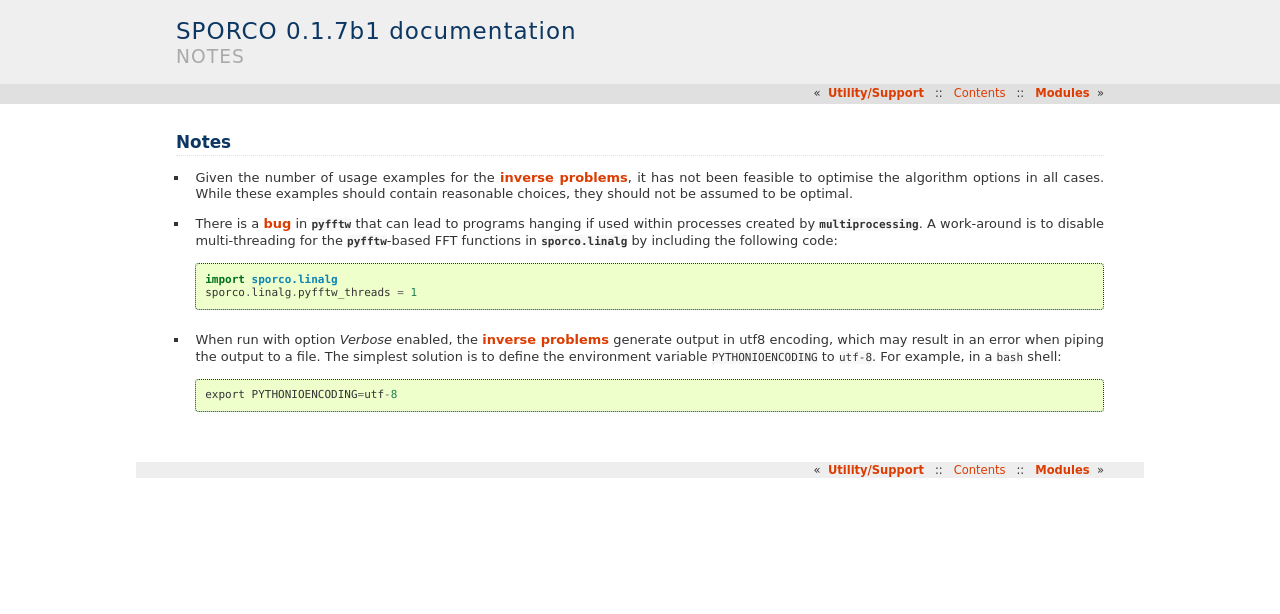
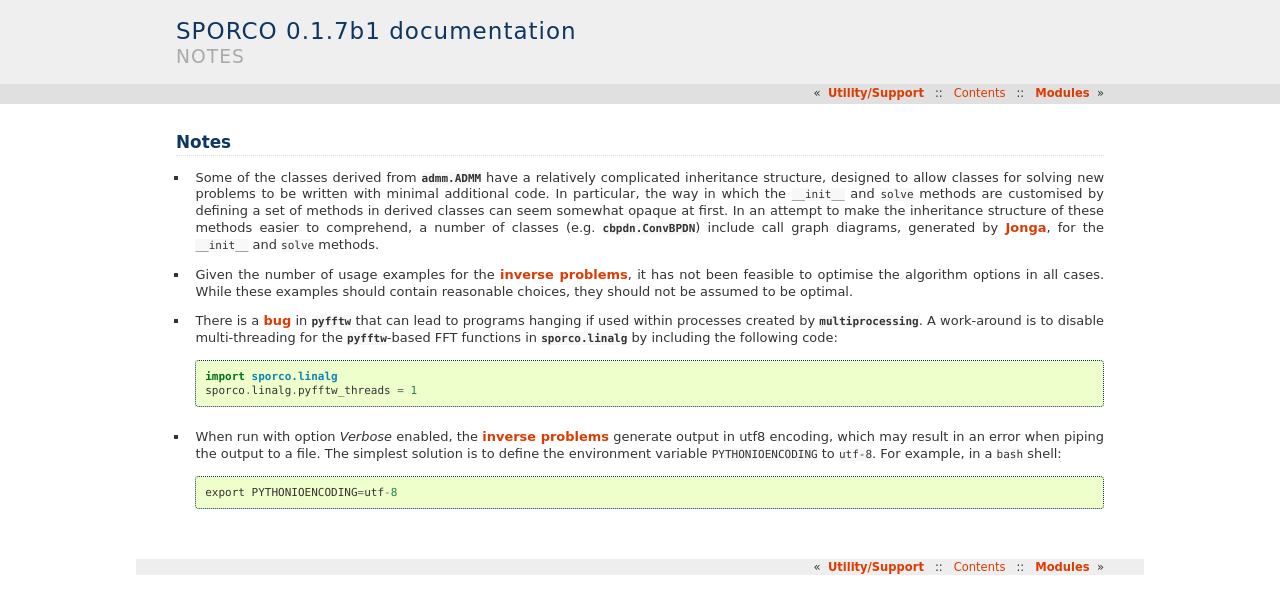
Before and after one commit to bwohlberg/sporco, a Sphinx documentation site: the page built from docs/source/notes.rst, in a window 1280 px wide. Shown: the top 614 px of the page. Built offline with Sphinx 7.4.7, drawn with Linux system fonts in a browser that asks for light colours; pages that are not in the unit, such as notebooks, are missing from menus.

Commit message:
Added discussion of jong call graph diagrams

```diff
--- a/docs/source/notes.rst
+++ b/docs/source/notes.rst
@@ -1,6 +1,17 @@
 Notes
 =====
 
+* Some of the classes derived from :class:`.admm.ADMM` have a
+  relatively complicated inheritance structure, designed to allow
+  classes for solving new problems to be written with minimal
+  additional code. In particular, the way in which the ``__init__`` and
+  ``solve`` methods are customised by defining a set of methods in
+  derived classes can seem somewhat opaque at first. In an attempt to
+  make the inheritance structure of these methods easier to
+  comprehend, a number of classes (e.g. :class:`.cbpdn.ConvBPDN`)
+  include call graph diagrams, generated by `Jonga
+  <https://bwohlberg.github.io/jonga/>`_, for the ``__init__`` and
+  ``solve`` methods.
 * Given the number of usage examples for the :doc:`inverse problems
   <invprob>`, it has not been feasible to optimise the algorithm
   options in all cases. While these examples should contain reasonable
```
